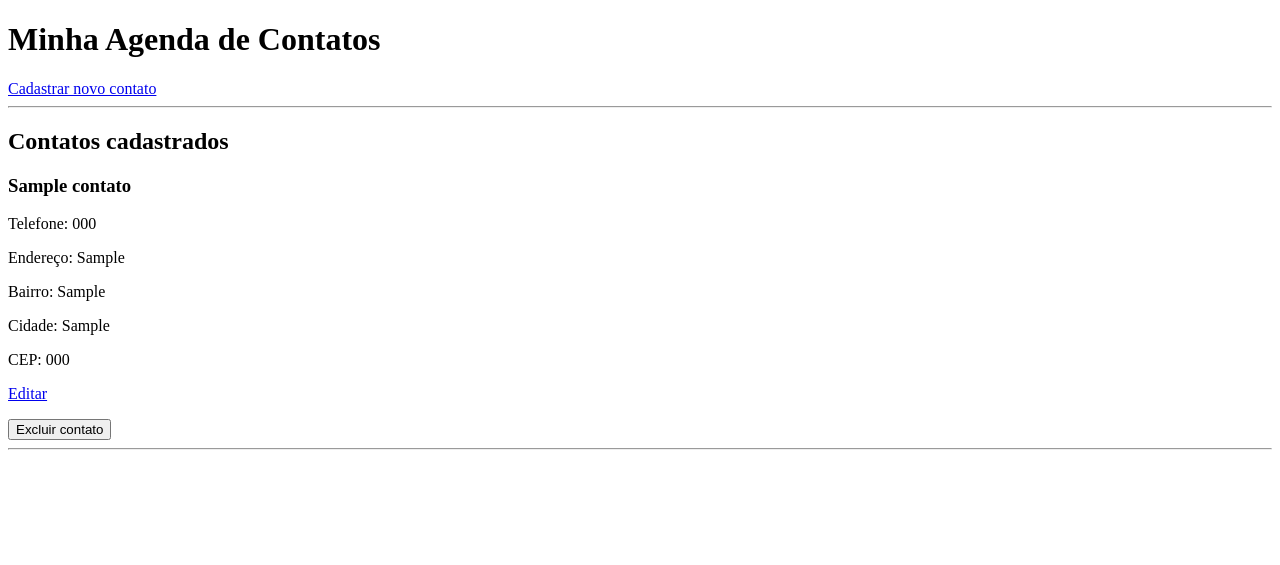
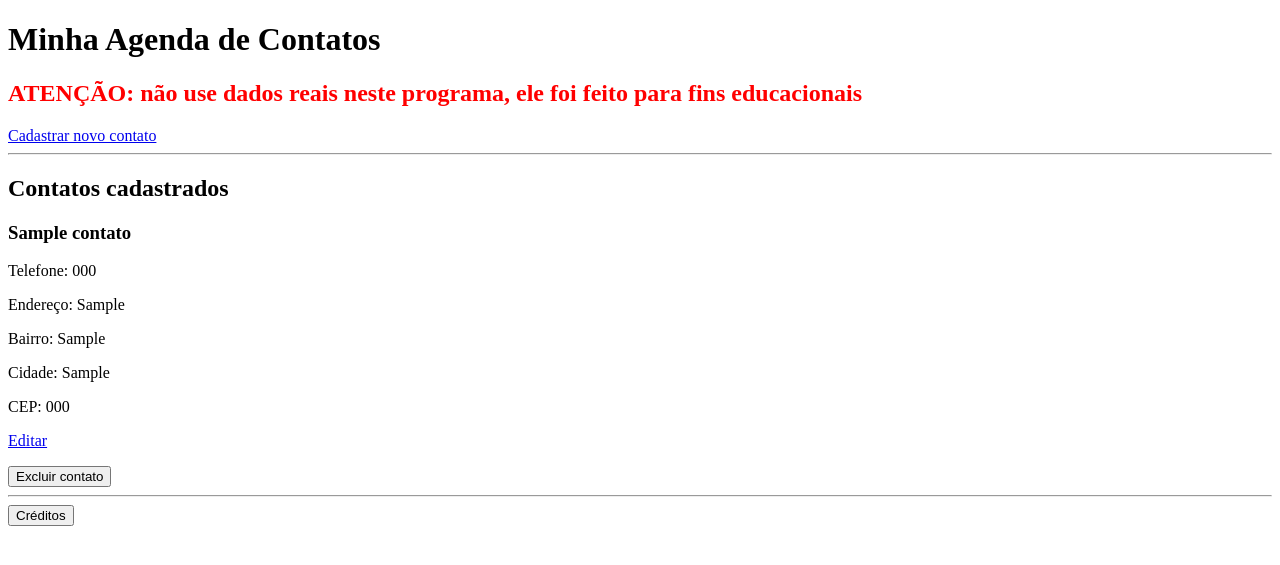
Before and after one commit to Gustavoneves1221/Agenda-em-PHP, a PHP site: page / in a window 1280 px wide. Shown: the top 565 px of the page. Run offline with PHP 8.4, Linux system fonts and the light colour scheme; tables that the repository leaves empty or names only in its code hold one stand-in row (values such as "Sample post"); a stand-in replaces the project's code that opens the database connection.

Commit message:
pagihna principal

```diff
--- a/index.php
+++ b/index.php
@@ -31,6 +31,7 @@ $contatos = $resultado->fetchAll(PDO::FETCH_ASSOC);
 <body>
 
     <h1>Minha Agenda de Contatos</h1>
+    <h2 style="color: red;">ATENÇÃO: não use dados reais neste programa, ele foi feito para fins educacionais</h2>
 
     <a href="cadastrar.php">Cadastrar novo contato</a>
 
@@ -101,5 +102,6 @@ $contatos = $resultado->fetchAll(PDO::FETCH_ASSOC);
 
     <?php endif; ?>
 
+    <button id="btnCreditos">Créditos</button>
 </body>
 </html>
```
